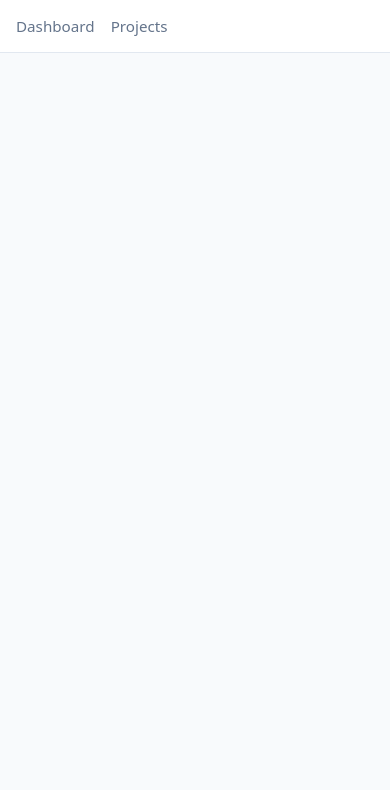
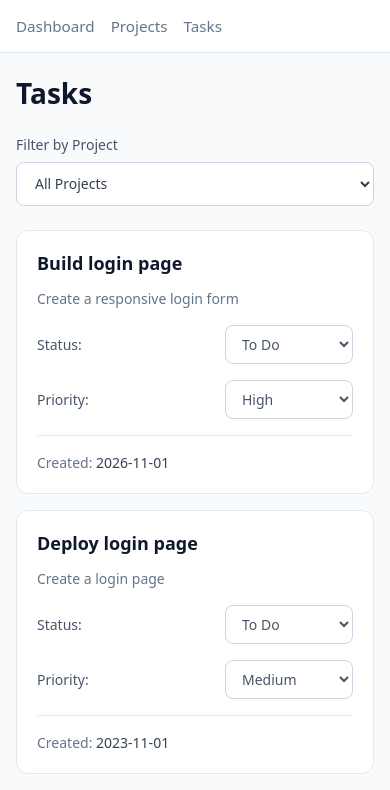
Before and after one commit to Ujjwal-Darnal/Task-Flow, a React (Vite) app: page /tasks in a window 390 px wide. Before the commit this address had no page. Shown: the top 790 px of the page. Built offline with nearby package versions, Linux system fonts and the light colour scheme.

Commit message:
feat: add tasks page with project filtering and responsive styling

```diff
--- a/src/App.tsx
+++ b/src/App.tsx
@@ -1,5 +1,6 @@
 import ProjectsPage from "./pages/ProjectsPage";
 import DashboardPage from "./pages/DashboardPage";
+import TasksPage from "./pages/TasksPage";
 import { Route, Routes, Link } from "react-router-dom";
 import "./css/App.css";
 
@@ -9,11 +10,15 @@ function App() {
       <nav className="main-nav" aria-label="Main navigation">
         <Link to="/">Dashboard</Link>
         <Link to="/projects">Projects</Link>
+        <Link to="/tasks">Tasks</Link>
+
       </nav>
 
       <Routes>
         <Route path="/" element={<DashboardPage />} />
         <Route path="/projects" element={<ProjectsPage />} />
+        <Route path="/tasks" element={<TasksPage />} />
+
       </Routes>
     </>
   );
--- /dev/null
+++ b/src/components/TaskCard.tsx
@@ -0,0 +1,66 @@
+import type { Task } from "../types/task";
+import  "../css/TaskCard.css"
+
+interface TaskCardProps {
+  task: Task;
+}
+
+function TaskCard({ task }: TaskCardProps) {
+  return (
+    <article className="task-card">
+      <h2>{task.title}</h2>
+      <p>{task.description}</p>
+
+      {/* Task Status */}
+      <div className="task-status">
+        <label htmlFor={`task-status-${task.id}`}>
+          Status:
+        </label>
+
+        <select
+          name="status"
+          id={`task-status-${task.id}`}
+          value={task.status}
+          disabled
+
+
+        >
+          <option value="To Do">To Do</option>
+          <option value="In Progress">In Progress</option>
+          <option value="Done">Done</option>
+        </select>
+      </div>
+
+      {/* Task Priority */}
+      <div className="task-priority">
+        <label htmlFor={`task-priority-${task.id}`}>
+          Priority:
+        </label>
+
+        <select
+          name="priority"
+          id={`task-priority-${task.id}`}
+          value={task.priority}
+          disabled
+
+        >
+          <option value="High">High</option>
+          <option value="Medium">Medium</option>
+          <option value="Low">Low</option>
+        </select>
+      </div>
+
+      {/* Task Created Date */}
+      <div className="task-meta">
+        <p>
+          Created:{" "}
+          <time dateTime={task.createdAt}>
+            {task.createdAt}
+          </time>
+        </p>
+      </div>
+    </article>
+  );
+}
+
+export default TaskCard;
--- /dev/null
+++ b/src/css/TaskCard.css
@@ -0,0 +1,176 @@
+
+/* =====================================
+   TASK CARD
+===================================== */
+
+.task-card {
+  display: flex;
+  flex-direction: column;
+  min-width: 0;
+  height: 100%;
+
+  background: #ffffff;
+  border: 1px solid #e2e8f0;
+  border-radius: 0.75rem;
+  padding: 1.5rem;
+
+  transition:
+    box-shadow 0.2s ease,
+    border-color 0.2s ease;
+}
+
+.task-card:hover {
+  border-color: #cbd5e1;
+  box-shadow: 0 4px 12px rgba(0, 0, 0, 0.06);
+}
+
+/* =====================================
+   TASK TITLE
+===================================== */
+
+.task-card h2 {
+  margin: 0 0 0.75rem;
+
+  color: #0f172a;
+  font-size: 1.125rem;
+  font-weight: 600;
+  line-height: 1.4;
+
+  overflow-wrap: anywhere;
+}
+
+/* =====================================
+   TASK DESCRIPTION
+===================================== */
+
+.task-card > p {
+  margin: 0 0 1rem;
+
+  color: #64748b;
+  font-size: 0.875rem;
+  line-height: 1.5;
+
+  overflow-wrap: anywhere;
+}
+
+/* =====================================
+   STATUS AND PRIORITY
+===================================== */
+
+.task-status,
+.task-priority {
+  display: flex;
+  align-items: center;
+  justify-content: space-between;
+  flex-wrap: wrap;
+
+  gap: 0.75rem;
+  margin-bottom: 1rem;
+}
+
+.task-status label,
+.task-priority label {
+  color: #475569;
+  font-size: 0.875rem;
+  font-weight: 500;
+}
+
+/* =====================================
+   DROPDOWNS
+===================================== */
+
+.task-status select,
+.task-priority select {
+  width: auto;
+  max-width: 100%;
+  min-width: 8rem;
+
+  padding: 0.5rem 0.75rem;
+
+  background-color: #ffffff;
+  border: 1px solid #cbd5e1;
+  border-radius: 0.5rem;
+
+  color: #334155;
+  font-family: inherit;
+  font-size: 0.875rem;
+
+  transition: border-color 0.2s ease;
+}
+
+/* ===== DISABLED DROPDOWNS ===== */
+
+.task-status select:disabled,
+.task-priority select:disabled {
+  opacity: 1;
+  background-color: #ffffff;
+  color: #475569;
+  -webkit-text-fill-color: #475569;
+  cursor: not-allowed;
+}
+
+/* ===== ENABLED DROPDOWNS ===== */
+
+.task-status select:not(:disabled),
+.task-priority select:not(:disabled) {
+  cursor: pointer;
+}
+
+.task-status select:not(:disabled):hover,
+.task-priority select:not(:disabled):hover {
+  border-color: #2563eb;
+}
+
+.task-status select:focus-visible,
+.task-priority select:focus-visible {
+  outline: 2px solid #2563eb;
+  outline-offset: 2px;
+}
+
+/* =====================================
+   TASK META
+===================================== */
+
+.task-meta {
+  margin-top: auto;
+  padding-top: 1rem;
+  border-top: 1px solid #e2e8f0;
+}
+
+.task-meta p {
+  margin: 0;
+
+  color: #64748b;
+  font-size: 0.875rem;
+  line-height: 1.5;
+}
+
+.task-meta time {
+  color: #334155;
+  font-weight: 500;
+}
+
+/* =====================================
+   MOBILE
+===================================== */
+
+@media (max-width: 480px) {
+  .task-card {
+    padding: 1.25rem;
+  }
+
+  .task-status,
+  .task-priority {
+    gap: 0.5rem;
+  }
+}
+
+/* =====================================
+   REDUCED MOTION
+===================================== */
+
+@media (prefers-reduced-motion: reduce) {
+  .task-card {
+    transition: none;
+  }
+}
--- /dev/null
+++ b/src/css/TasksPage.css
@@ -0,0 +1,132 @@
+
+/* =====================================
+   TASKS PAGE
+===================================== */
+
+.tasks-page {
+  width: 100%;
+  max-width: 75rem;
+  margin: 0 auto;
+  padding: 2rem 1.5rem;
+}
+
+/* ===== PAGE HEADING ===== */
+
+.tasks-page h1 {
+  margin: 0 0 1.75rem;
+  color: #0f172a;
+  font-size: 2rem;
+  font-weight: 700;
+  line-height: 1.2;
+}
+
+/* =====================================
+   PROJECT FILTER
+===================================== */
+
+.tasks-filter {
+  display: flex;
+  flex-direction: column;
+  align-items: flex-start;
+  gap: 0.5rem;
+  margin-bottom: 2rem;
+}
+
+.tasks-filter label {
+  color: #475569;
+  font-size: 0.875rem;
+  font-weight: 500;
+}
+
+.tasks-filter select {
+  width: 100%;
+  max-width: 20rem;
+  min-height: 2.75rem;
+  padding: 0.65rem 0.875rem;
+
+  border: 1px solid #cbd5e1;
+  border-radius: 0.5rem;
+  background-color: #ffffff;
+
+  color: #334155;
+  font-family: inherit;
+  font-size: 0.875rem;
+
+  cursor: pointer;
+  transition: border-color 0.2s ease;
+}
+
+.tasks-filter select:hover {
+  border-color: #2563eb;
+}
+
+.tasks-filter select:focus-visible {
+  outline: 2px solid #2563eb;
+  outline-offset: 2px;
+}
+
+/* =====================================
+   TASK GRID
+===================================== */
+
+.tasks-grid {
+  display: grid;
+  grid-template-columns: repeat(
+    auto-fit,
+    minmax(min(100%, 17.5rem), 1fr)
+  );
+  gap: 1.25rem;
+  align-items: stretch;
+}
+
+/* =====================================
+   EMPTY STATE
+===================================== */
+
+.tasks-grid > p {
+  grid-column: 1 / -1;
+  width: 100%;
+  margin: 0;
+  padding: 3rem 1.5rem;
+
+  background-color: #ffffff;
+  border: 1px dashed #cbd5e1;
+  border-radius: 0.75rem;
+
+  color: #64748b;
+  font-size: 0.875rem;
+  line-height: 1.6;
+  text-align: center;
+}
+
+/* =====================================
+   MOBILE
+===================================== */
+
+@media (max-width: 480px) {
+  .tasks-page {
+    padding: 1.5rem 1rem;
+  }
+
+  .tasks-page h1 {
+    font-size: 1.75rem;
+    margin-bottom: 1.5rem;
+  }
+
+  .tasks-filter {
+    align-items: stretch;
+    margin-bottom: 1.5rem;
+  }
+
+  .tasks-filter select {
+    max-width: none;
+  }
+
+  .tasks-grid {
+    gap: 1rem;
+  }
+
+  .tasks-grid > p {
+    padding: 2.5rem 1rem;
+  }
+}
--- /dev/null
+++ b/src/data/tasks.ts
@@ -0,0 +1,41 @@
+import type { Task } from "../types/task";
+
+export const tasks:Task[] = [
+    {
+  id: 1,
+  projectId: 2,
+  title: "Build login page",
+  description: "Create a responsive login form",
+  status: "To Do",
+  priority: "High",
+  createdAt: "2026-11-01"
+},
+{
+  id: 2,
+  projectId: 2,
+  title: "Deploy login page",
+  description: "Create a login page",
+  status: "To Do",
+  priority: "Medium",
+  createdAt: "2023-11-01"
+},
+{
+  id: 3,
+  projectId: 1,
+  title: "Website From React",
+  description: "Make web page",
+  status: "In Progress",
+  priority: "Low",
+  createdAt: "2025-11-01"
+},
+{
+  id: 4,
+  projectId: 1,
+  title: "Ai and machine learning",
+  description: "Build a prototype",
+  status: "Done",
+  priority: "Low",
+  createdAt: "2024-11-01"
+}
+
+]
--- /dev/null
+++ b/src/pages/TasksPage.tsx
@@ -0,0 +1,59 @@
+import { tasks } from "../data/tasks";
+import TaskCard from "../components/TaskCard"
+import { useState } from "react";
+import { projects } from "../data/projects";
+import "../css/TasksPage.css"
+
+function TasksPage(){
+
+const [selectedProjectId,setSelectedProjectId] = useState<number | "all">("all");
+
+const filteredTasks = tasks.filter((task) => selectedProjectId=== "all" ? true:task.projectId === selectedProjectId);
+
+return(
+<main className="tasks-page">
+    <h1>Tasks</h1>
+    <div className="tasks-filter">
+      <label htmlFor="selectedProjectId">Filter by Project</label>
+      <select
+       name="project"
+       id="selectedProjectId"
+       value={selectedProjectId}
+        onChange={(e)=>{
+          const value = e.target.value;
+          setSelectedProjectId(
+            value === "all"? "all" : Number(value)
+          );
+        }}
+        >
+          <option value="all">All Projects</option>
+        {projects.map((project)=>(
+          <option
+          key={project.id}
+           value = {project.id}
+          >{project.name}</option>
+        ))}
+      </select>
+    </div>
+
+<div className="tasks-grid">
+  {filteredTasks.length === 0 ? (
+    <p>No tasks found for this project</p>
+  ) : (
+    filteredTasks.map((task) => (
+      <TaskCard
+        key={task.id}
+        task={task}
+      />
+    ))
+  )}
+</div>
+
+
+
+</main>
+
+)
+}
+
+export default TasksPage
--- /dev/null
+++ b/src/types/task.ts
@@ -0,0 +1,13 @@
+export type TaskStatus = "To Do" | "In Progress" | "Done";
+
+export type TaskPriority = "Low" | "Medium" | "High";
+
+export interface Task {
+  readonly id: number;
+  projectId: number;
+  title: string;
+  description: string;
+  status: TaskStatus;
+  priority: TaskPriority;
+  createdAt: string;
+}
```
